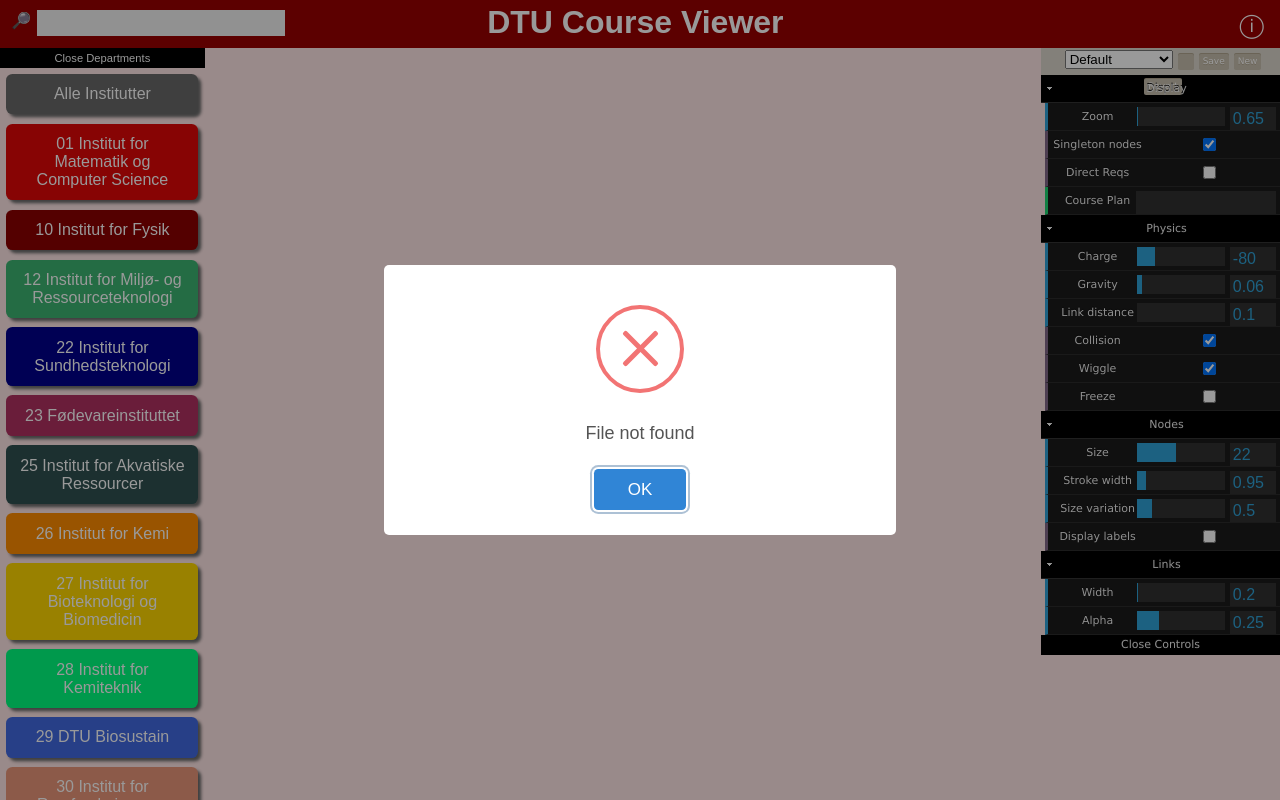
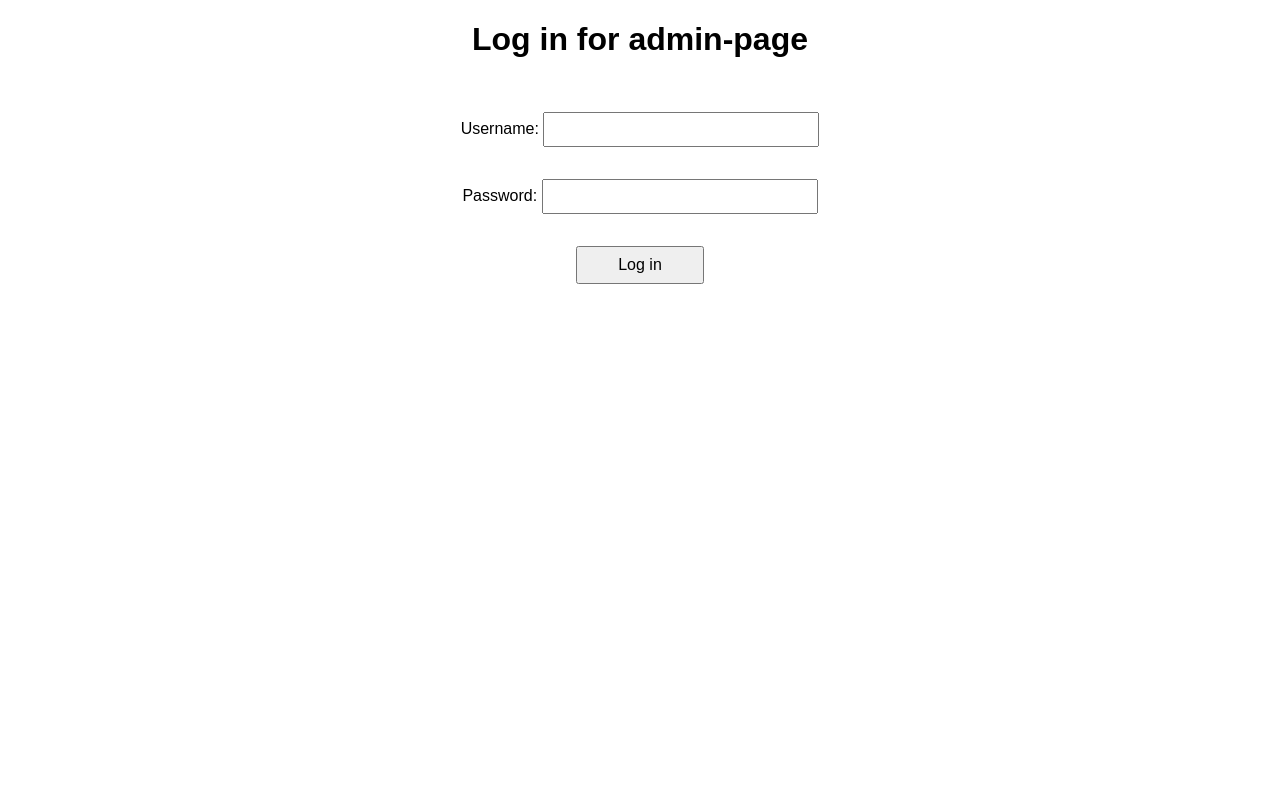
Before and after one commit to KrisMarboe/DTUCourseViewer, a Flask app: page /login in a window 1280 px wide. Run offline with Flask 3, Linux system fonts and the light colour scheme; some web fonts are replaced.

Commit message:
Added login requirement to view admin page

```diff
--- a/app.py
+++ b/app.py
@@ -1,5 +1,9 @@
 from flask import Flask, render_template, request, redirect, url_for
 from flask_sqlalchemy import SQLAlchemy
+from flask_admin import Admin, AdminIndexView
+from flask_admin.contrib.sqla import ModelView
+from flask_login import UserMixin, LoginManager, current_user, login_user, logout_user
+
 
 """
 To build the database
@@ -11,7 +15,19 @@
 """
 
 app = Flask(__name__)
+# Create dummy secrey key so we can use sessions
+app.config['SECRET_KEY'] = '123456790'
 app.config['SQLALCHEMY_DATABASE_URI'] = 'sqlite:///chat.db'
+# set optional bootswatch theme
+app.config['FLASK_ADMIN_SWATCH'] = 'cerulean'
+login_manager = LoginManager()
+login_manager.init_app(app)
+
+
+@login_manager.user_loader
+def load_user(user_id):
+    return User.query.get(user_id)
+
 
 with app.app_context():
     db = SQLAlchemy(app)
@@ -24,6 +40,43 @@
 
     def __repr__(self):
         return f'<Department {self.name}>'
+
+
+class User(db.Model, UserMixin):
+    id = db.Column(db.Integer, primary_key=True)
+    user_name = db.Column(db.String(40), nullable=False)
+    password = db.Column(db.String(40), nullable=False)
+
+    def is_authenticated(self):
+        return True
+
+    def is_active(self):
+        return True
+
+    def is_anonymous(self):
+        return False
+
+    def get_id(self):
+        return str(self.id)
+
+
+class MyModelView(ModelView):
+    def is_accessible(self):
+        return current_user.is_authenticated
+
+    def inaccessible_callback(self, name, **kwargs):
+        return redirect(url_for("login"))
+
+class MyAdminIndexView(AdminIndexView):
+    def is_accessible(self):
+        return current_user.is_authenticated
+
+    def inaccessible_callback(self, name, **kwargs):
+        return redirect(url_for("login"))
+
+
+admin = Admin(app, index_view=MyAdminIndexView(), name='DTU Course Viewer', template_mode='bootstrap3')
+admin.add_view(MyModelView(Department, db.session))
 
 """
 For the pythonanywhere website
@@ -90,20 +143,25 @@
         )
 
 
-@app.route("/admin", methods=['POST', 'GET'])
-def admin():
+@app.route("/login", methods=['GET', 'POST'])
+def login():
     if request.method == 'POST':
-        return redirect("/admin")
-    else:
-        departments = Department.query.order_by(Department.id).all()
-        return render_template('admin.html', departments=departments)
+        username = request.form['username']
+        password = request.form['password']
+        user = User.query.filter_by(user_name=username, password=password).first()
+        if user is None:
+            return redirect(url_for("login"))
+
+        login_user(user)
+        return redirect(url_for("admin.index"))
+
+    return render_template("login.html")
 
 
-@app.route("/admin/<department>/<color>")
-def admin_color_change(department, color):
-    db.session.query(Department).filter_by(id=department).update({"color": f"#{color}"})
-    db.session.commit()
-    return redirect("/admin")
+@app.route("/logout")
+def logout():
+    logout_user()
+    return redirect(url_for('login'))
 
 
 if __name__ == '__main__':
--- a/static/css/style.css
+++ b/static/css/style.css
@@ -6,13 +6,18 @@
 	--canvas-height: calc(100vh - var(--top-bar-height));
 	--sidebar-width: 17vw;
 	--department-width: 16vw;
-	--background-color: #ffe6e6;
+	--background-color: #DADADA;
 	--dtu-color: #990000;
+	--second-color: #b7151d;
 	--font-color: #ffffff;
-	--table-cell-color: #cc0000;
 	--active-color: #ffffff;
 	overflow: hidden;
 	font-family: 'Neo Sans Pro', sans-serif;
+}
+
+body {
+    background-color: var(--background-color);
+    text-align: center;
 }
 
 .parent_div0 {
@@ -28,6 +33,7 @@
 
 h1 {
 	margin: 0.25rem auto;
+	padding: 0;
 	display: inline-block;
 	color: var(--font-color);
 }
@@ -36,41 +42,68 @@
 	cursor: pointer;
 }
 
+@media screen and (max-width: 54rem) {
+	.parent_div0 h1 {
+		float: left;
+		margin-left: 17rem;
+	}
+}
+
+@media screen and (max-width: 43.4rem) {
+	.parent_div0 h1 {
+		display: none;
+	}
+}
+
 h3 {
+	display: inline-block;
+	padding: 0 1rem 0 1rem;
+	border-bottom: 0.2rem solid var(--dtu-color);
 	margin-bottom: 0.25rem;
 	margin-top: 0.25rem;
 	color: var(--font-color);
 }
 
+#github_icon {
+	position: absolute;
+	top: 0.5rem;
+	right: 4rem;
+}
+
 #info_icon {
-	font-size: 1.5rem;
+	font-size: 2rem;
 	color: var(--font-color);
-	float: right;
-	margin-right: 1rem;
-	margin-top: 0.6rem;
+	position: absolute;
+	right: 1rem;
+	top: 0.5rem;
+	padding-bottom: 1rem;
 }
 
 #info_box {
 	display: none;
 	position: absolute;
 	width: 40vw;
-	border-radius: 0.5rem;
-	z-index: 1;
-	background-color: var(--dtu-color);
-	border-color: black;
-	padding: 0.3rem;
-	top: 3.5rem;
+	min-width: 36rem;
+	max-height: calc(var(--major-height) - 3rem);
+	overflow-y: auto;
+	border-radius: 0 0 0.5rem 0.5rem;
+	z-index: 100;
+	background-color: var(--second-color);
+	padding: 1rem;
+	top: 3rem;
 	right: 0.5rem;
+	color: var(--font-color);
 }
 
 table {
 	table-layout: auto;
 	width: 100%;
-	color: var(--font-color)
+	color: var(--font-color);
+	margin-bottom: 1rem;
 }
 
 td {
-	background-color: var(--table-cell-color);
+	background-color: var(--dtu-color);
 }
 
 .table_cell_key {
@@ -79,6 +112,14 @@
 
 .table_cell_action {
 	width: 70%;
+}
+
+#info_box p {
+	text-align: left;
+}
+
+#info_box a {
+	color: var(--font-color)
 }
 
 .parent_div1 {
@@ -172,6 +213,7 @@
 	max-width: 18rem;
 	min-width: 15rem;
 	max-height: var(--canvas-height);
+	height: var(--canvas-height);
 	padding-bottom: 1.3rem;
 	position: absolute;
 	right: 0;
@@ -190,12 +232,6 @@
 	position: relative;
 	right: -1px; /* UGLY, but for some reason necessary..*/
 }
-
-body {
-    background-color: var(--background-color);
-    text-align: center;
-}
-
 
 #label_for_course_search {
 	float: left;
@@ -223,11 +259,6 @@
 	width: 100%;
 }
 
-input[type=submit] {
-	background-color: DodgerBlue;
-	color: #fff;
-	cursor: pointer;
-}
 
 .autocomplete-items {
 	position: absolute;
@@ -257,6 +288,6 @@
 
 /*when navigating through the items using the arrow keys:*/
 .autocomplete-active {
-	background-color: var(--dtu-color) !important;
+	background-color: var(--second-color) !important;
 	color: var(--font-color);
 }
--- a/static/js/vis.js
+++ b/static/js/vis.js
@@ -325,15 +325,14 @@
 
   d3.select(canvas).on('click', function() {
     if (typeof (hoveredNode) != 'undefined') {
-      if (selectedNodes.includes(hoveredNode)) {
+      if (cntrlIsPressed) {
+        window.open(`https://kurser.dtu.dk/course/${hoveredNode}`, '_blank');
+      } else if (selectedNodes.includes(hoveredNode)) {
         selectedNodes.splice(selectedNodes.indexOf(hoveredNode), 1)
         pathEdges = new Set()
       } else {
         selectedNodes.push(hoveredNode);
         if (centralNode.length > 1) findPathEdges();
-      }
-      if (cntrlIsPressed) {
-        window.open(`https://kurser.dtu.dk/course/${hoveredNode}`, '_blank');
       }
       simulation.restart();
     }
@@ -349,7 +348,7 @@
     let e = d3.event
     e.preventDefault();
     const delta = Math.sign(e.deltaY);
-    window.controls['zoom'] = Math.min(5, Math.max(0.6, window.controls['zoom'] - delta*0.05));
+    window.controls['zoom'] = Math.min(5, Math.max(0.52, window.controls['zoom'] - delta*0.05));
     calculate_zoomScalers(netPanningX, netPanningY)
     if (!controls['display_node_labels']) {
       xy = d3.mouse(this);
@@ -379,6 +378,10 @@
     isDown = false;
     hoveredNode = undefined
   })
+
+  document.addEventListener("visibilitychange", function() {
+    cntrlIsPressed = false;
+  });
 
   function handleMouseDown(mousePos){
     // calc the starting mouse X,Y for the drag
@@ -411,6 +414,7 @@
 
 
   document.body.addEventListener('keydown', function(e) {
+    if (e.target.localName === 'input') return
     switch (e.key) {
       case "Escape":
         resetGraph()
@@ -599,6 +603,7 @@
   f1.add(controls, 'display_singleton_nodes', true).name('Singleton nodes').onChange(function(v) { inputtedShowSingletonNodes(v) }).title(title1_3);
   f1.add(controls, 'direct_requirements', true).name('Direct Reqs').onChange(function(v) { inputtedDirectRequirements(v) }).title(title1_4)
   f1.add(controls, 'course_plan').name('Course Plan').onFinishChange(function(v) { inputtedCoursePlan(v) }).title(title1_5)
+  //console.log(coursePlanSearch.firstElementChild.onChange())
   // Physics
   var f2 = gui.addFolder('Physics'); f2.open();
   f2.add(controls, 'node_charge', -100, 0).name('Charge').onChange(function(v) { inputtedCharge(v) }).title(title2_1).listen();
@@ -679,7 +684,6 @@
       })
     }
   }
-
 
   function restartIfValidJSON(masterGraph) {
     // Check for 'nodes' and 'links' lists
@@ -1134,7 +1138,6 @@
             addActive(x);
         } else if (e.keyCode === 13) {
             /*If the ENTER key is pressed, prevent the form from being submitted,*/
-            e.preventDefault();
             if (currentFocus > -1) {
             /*and simulate a click on the "active" item:*/
                 if (x) x[currentFocus].click();
@@ -1145,10 +1148,6 @@
           /*If ESCAPE key is pressed, prevent propagation so the network is not updated*/
             this.blur()
             canvas.click()
-            e.stopPropagation()
-        } else if (e.keyCode === 8) {
-          /*If BACKSPACE key is pressed, prevent propagation so the network is not reset*/
-            e.stopPropagation()
         }
     });
     function addActive(x) {
--- /dev/null
+++ b/templates/admin/index.html
@@ -0,0 +1,5 @@
+{% extends 'admin/master.html' %}
+
+{% block body %}
+  <button type="button" onclick="window.location.href = '/logout'">Log out</button>
+{% endblock %}
--- a/templates/index.html
+++ b/templates/index.html
@@ -23,6 +23,13 @@
     })
 
     function loadNetwork(network_path, data_path, config_path) {
+        if (navigator.userAgent.search("Firefox") > -1) {
+            Swal.fire({
+                text: "Firefox is slow! Consider using any another browser (Chrome/Edge/Safari/etc..) as the network is heavy to run...",
+                type: "warning"
+            });
+        }
+
         controls = {};
         controls['file_path'] = network_path;
         d3.json(data_path, function(_data) {
@@ -44,10 +51,10 @@
 <div class="parent_div0">
     <label for="course_search" id="label_for_course_search" style="color: white;">&#x1F50E;&#xFE0E;</label>
     <div class="autocomplete">
-        <input type="text" name="course_search" id="course_search" autocomplete="off">
+        <input type="text" name="course_search" id="course_search" autocomplete="off" placeholder="Course id/title">
     </div>
-    <span id="info_icon" onmouseover="toggleInfo('block')" onmouseleave="toggleInfo('none')">&#9432;</span>
-    <div id="info_box">
+    <img src="{{url_for('static', filename='images/info.png')}}" id="info_icon" onmouseover="toggleInfo('block')" onmouseleave="toggleInfo('none')" style="width: 2rem; height: 2rem;">
+    <div id="info_box" onmouseover="toggleInfo('block')" onmouseleave="toggleInfo('none')">
         <h3>Controls</h3>
         <table>
             <tr>
@@ -59,7 +66,22 @@
             </tr>
             {% endfor %}
         </table>
+        <h3>Information</h3>
+        <p>
+            <strong>Disclaimer:</strong><br>The networks are constructed using the 5-digit course numbers in the  <i>recommended prerequisites</i> section from <i>https://kurser.dtu.dk/course/xxxxxx</i>.
+            In reality, multiple courses which cover the same prerequisites may be listed together, where only one of them needs to be completed.
+            Additionally, prerequisites such as <i>"Mathematical maturity"</i> may be written instead of referring directly to specific courses.
+            <br><strong>These cases are not accounted for in the network.</strong> Hence, the course page should be used to gain a complete understanding of the prerequisites of a specifc course.
+        </p>
+        <p>
+            <strong>Good to know:</strong><br>Hover over section in the controller menu to display details.
+        </p>
+        <p>
+            <strong>How was it made:</strong><br>All data was scraped directly from <i><a href="https://kurser.dtu.dk" target="_blank">https://kurser.dtu.dk</a></i> using <i><a href="https://selenium-python.readthedocs.io/" target="_blank">Selenium</a></i> and <i><a href="https://beautiful-soup-4.readthedocs.io/en/latest/" target="_blank">BeautifulSoup</a></i>.
+            The website was build using <i><a href="https://flask.palletsprojects.com/en/2.2.x/" target="_blank">Flask</a></i> and the networks are displayed using <i><a href="https://netwulf.readthedocs.io/en/latest/" target="_blank">Netwulf</a></i>.
+        </p>
     </div>
+    <a id="github_icon" href="https://github.com/KrisMarboe/DTUCourseViewer" target="_blank"><img src="{{url_for('static', filename='images/github.png')}}" style="width: 2rem; height: 2rem;"></a>
     <h1 onclick="window.location.href='/'">DTU Course Viewer</h1>
 </div>
 <div class="parent_div1">
--- /dev/null
+++ b/templates/login.html
@@ -0,0 +1,45 @@
+{% extends 'base.html' %}
+
+{% block head %}
+<style>
+    body {
+        text-align: center;
+        font-family: 'Neo Sans Pro', sans-serif;
+    }
+    form {
+        display: inline-block;
+    }
+    input[type="text"] {
+        padding: 0.5rem;
+        width: 16rem;
+    }
+    input[type="submit"] {
+        font-size: medium;
+        padding: 0.5rem;
+        width: 8rem;
+    }
+    label {
+        font-size: medium;
+    }
+    .wrapper {
+        display: block;
+        margin: 2rem;
+    }
+</style>
+{% endblock %}
+
+{% block body %}
+<h1>Log in for admin-page</h1>
+<form action="/login" method="POST">
+    <div class="wrapper">
+        <label for="username">Username:</label>
+        <input type="text" name="username" id="username" autocomplete="off">
+    </div>
+    <div class="wrapper">
+        <label for="password">Password:</label>
+        <input type="text" name="password" id="password" autocomplete="off">
+    </div>
+    <input type="submit" value="Log in">
+</form>
+
+{% endblock %}
```
Also changed, not shown: templates/admin.html (deleted, +0 -37 lines), README.md, instance/chat.db.
